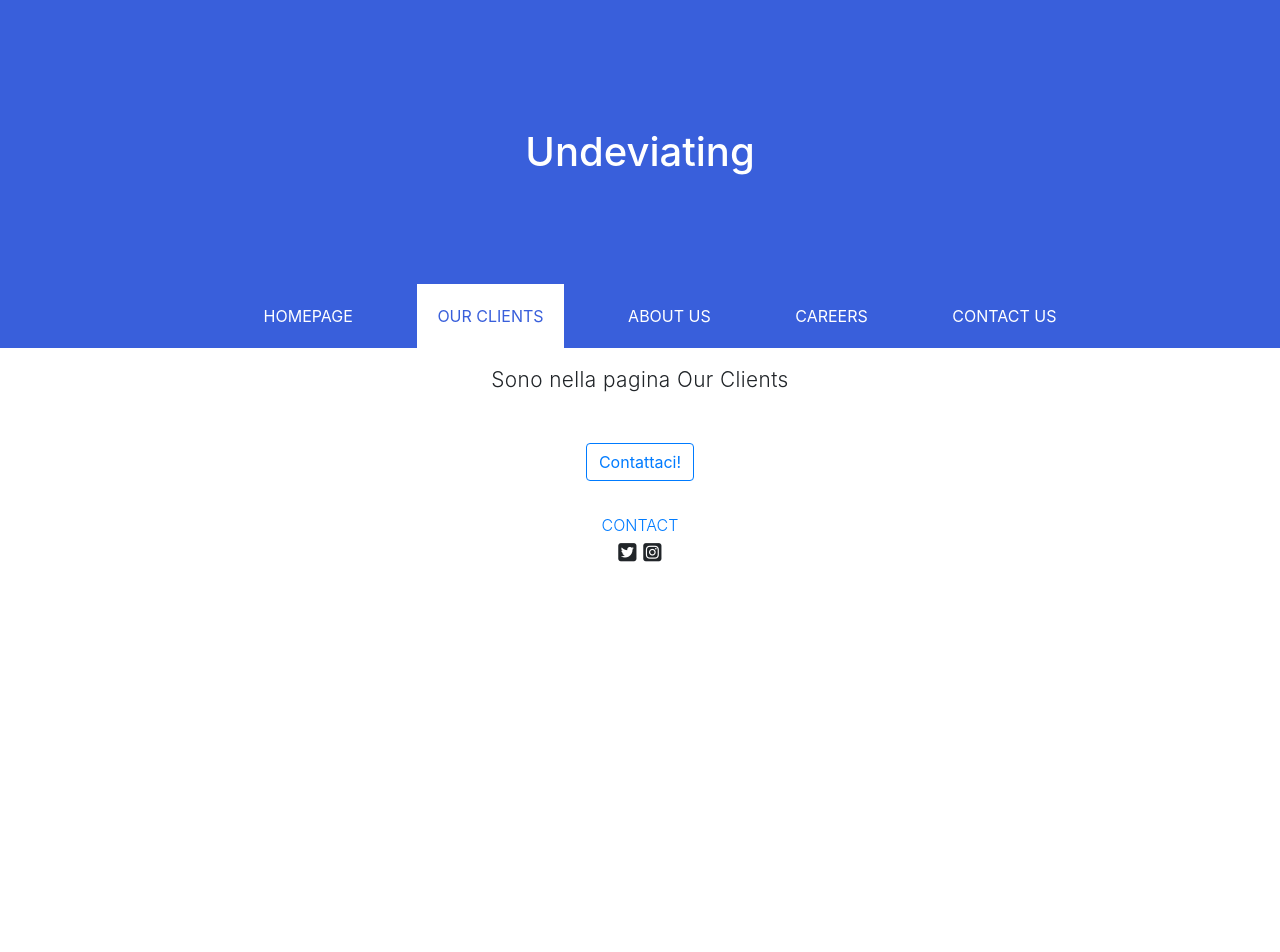
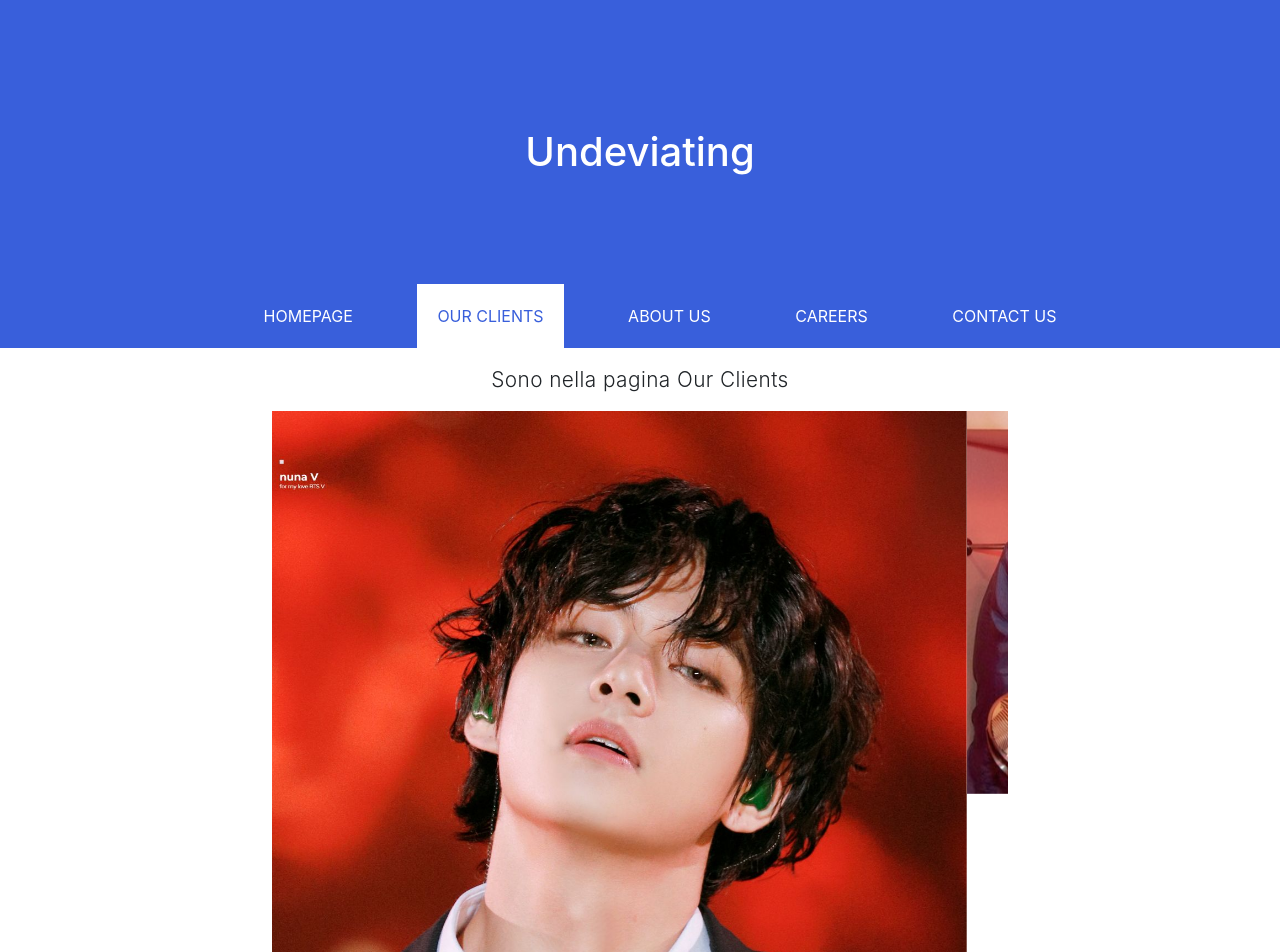
Before and after one commit to Anto2199/Undeviating_exercise, a plain HTML site: page clients.html in a window 1280 px wide. Shown: the top 952 px of the page. Before the commit the page ends 800 px from the top, so only its background shows below. Drawn offline with nearby package versions, Linux system fonts and the light colour scheme.

Commit message:
Update clients.html

```diff
--- a/clients.html
+++ b/clients.html
@@ -1,3 +1,4 @@
+
 <!doctype html>
 
 <html lang="en">
@@ -33,6 +34,9 @@
     <p>Sono nella pagina Our Clients</p>
     <div id="carouselExampleSlidesOnly" class="carousel slide" data-ride="carousel">
       <div class="carousel-inner">
+        <div class="carousel-item active">
+          <img src="img/v.jpg" class="d-block w-100" alt="...">
+      </div>
       <div class="carousel-item">
           <img src="img/bts.jpg" class="d-block w-100" alt="...">
       </div>
```
